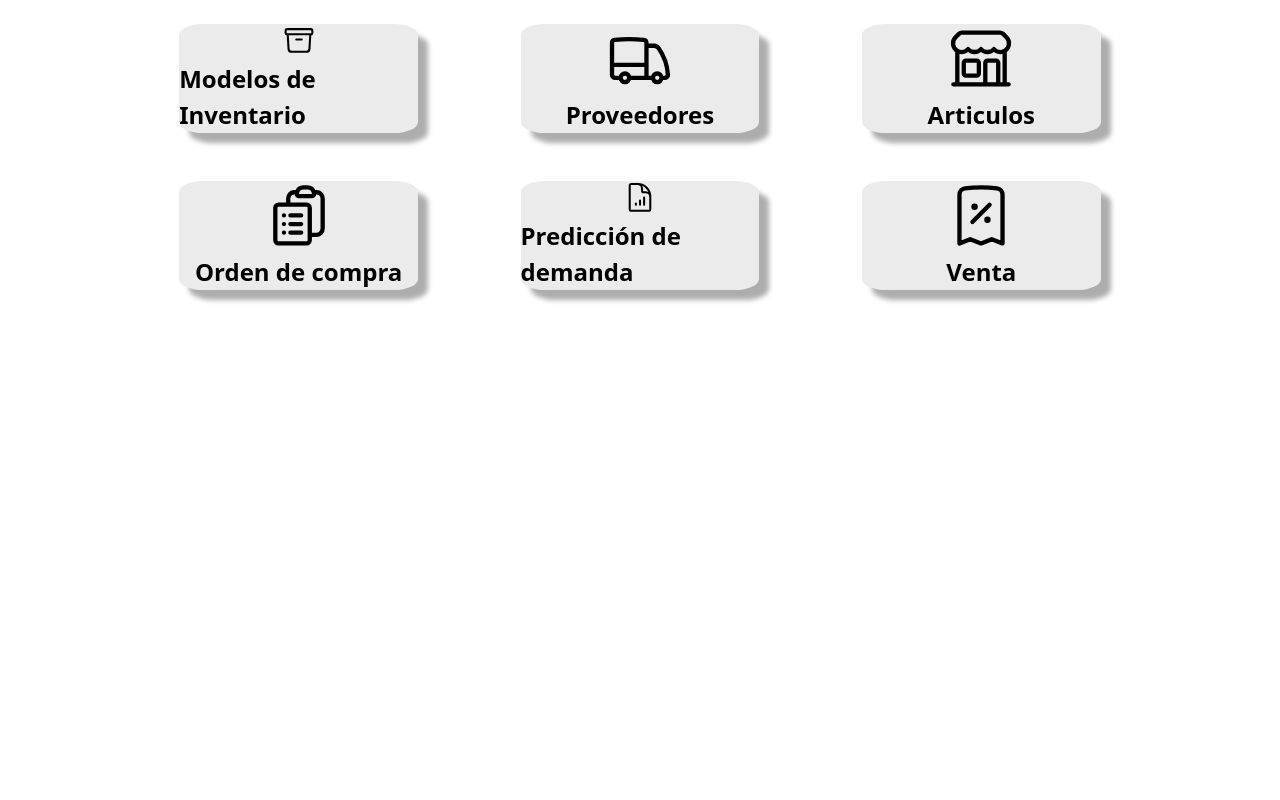
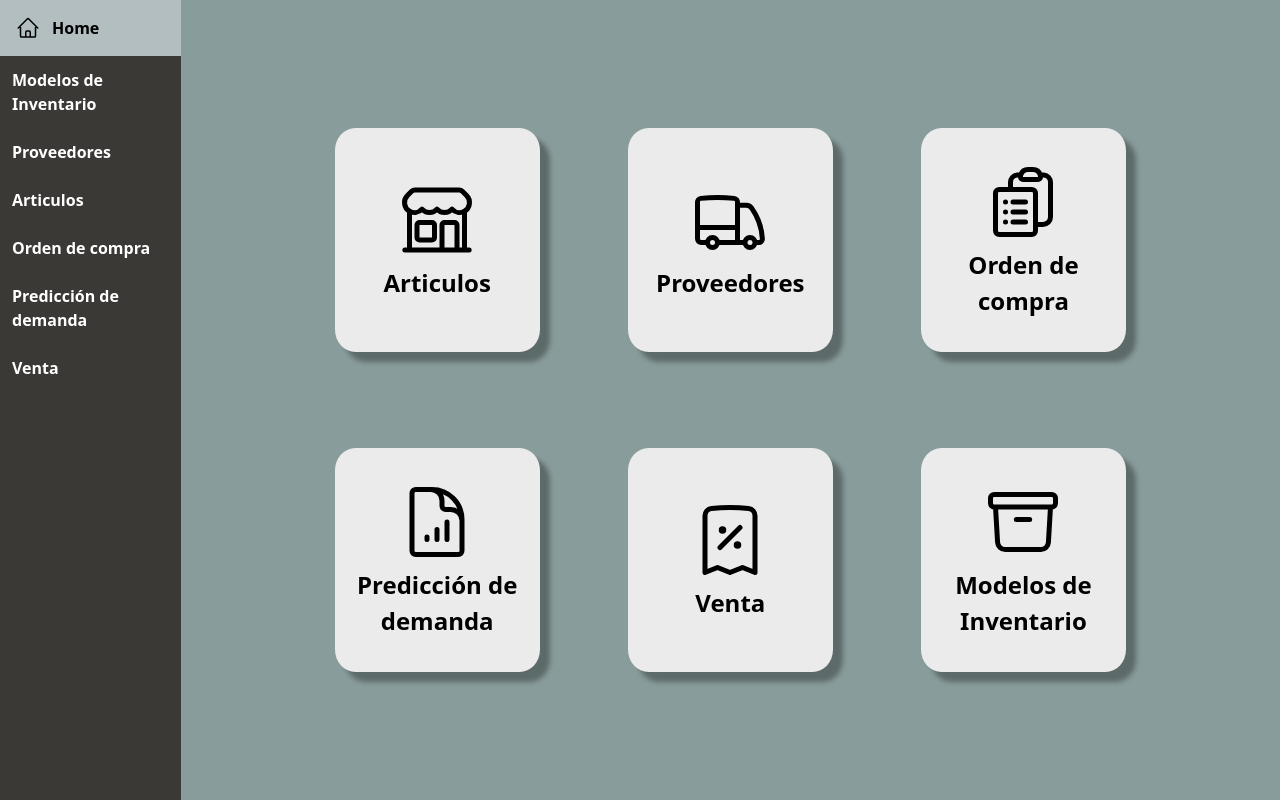
Before and after one commit to NachoBerridy/Gestion-Inventario, a Next.js app: page /LandingPage in a window 1280 px wide. Built offline with nearby package versions, Linux system fonts and the light colour scheme.

Commit message:
Navbar y coherencia de estilos

```diff
--- a/assets/styles/globals.css
+++ b/assets/styles/globals.css
@@ -2,11 +2,11 @@
 @tailwind components;
 @tailwind utilities;
 
-/* :root {
+:root {
   --foreground-rgb: 0, 0, 0;
-  --background-start-rgb: 214, 219, 220;
-  --background-end-rgb: 255, 255, 255;
-} */
+  --background-color: #889C9B;
+  --secondary-color: #B2BEBF;
+}
 
 @media (prefers-color-scheme: dark) {
   /* :root {
@@ -18,12 +18,7 @@
 
 body {
   color: rgb(var(--foreground-rgb));
-  background: linear-gradient(
-      to bottom,
-      transparent,
-      rgb(var(--background-end-rgb))
-    )
-    rgb(var(--background-start-rgb));
+  background: var(--background-color);
 }
 
 @layer utilities {
--- /dev/null
+++ b/components/Navbar/index.tsx
@@ -0,0 +1,68 @@
+import Link from "next/link";
+import { HomeIcon } from "@heroicons/react/24/outline";
+
+export default function Navbar() {
+
+  interface IPage {
+    name: string;
+    path: string;
+    iconPath: string;
+  }
+  const pages: IPage[] = [
+    {
+      name: "Modelos de Inventario",
+      path: "/proveedores",
+      iconPath:
+        "m20.25 7.5-.625 10.632a2.25 2.25 0 0 1-2.247 2.118H6.622a2.25 2.25 0 0 1-2.247-2.118L3.75 7.5M10 11.25h4M3.375 7.5h17.25c.621 0 1.125-.504 1.125-1.125v-1.5c0-.621-.504-1.125-1.125-1.125H3.375c-.621 0-1.125.504-1.125 1.125v1.5c0 .621.504 1.125 1.125 1.125Z",
+    },
+    {
+      name: "Proveedores",
+      path: "/proveedores",
+      iconPath:
+        "M8.25 18.75a1.5 1.5 0 0 1-3 0m3 0a1.5 1.5 0 0 0-3 0m3 0h6m-9 0H3.375a1.125 1.125 0 0 1-1.125-1.125V14.25m17.25 4.5a1.5 1.5 0 0 1-3 0m3 0a1.5 1.5 0 0 0-3 0m3 0h1.125c.621 0 1.129-.504 1.09-1.124a17.902 17.902 0 0 0-3.213-9.193 2.056 2.056 0 0 0-1.58-.86H14.25M16.5 18.75h-2.25m0-11.177v-.958c0-.568-.422-1.048-.987-1.106a48.554 48.554 0 0 0-10.026 0 1.106 1.106 0 0 0-.987 1.106v7.635m12-6.677v6.677m0 4.5v-4.5m0 0h-12",
+    },
+    {
+      name: "Articulos",
+      path: "/articulos",
+      iconPath:
+        "M13.5 21v-7.5a.75.75 0 0 1 .75-.75h3a.75.75 0 0 1 .75.75V21m-4.5 0H2.36m11.14 0H18m0 0h3.64m-1.39 0V9.349M3.75 21V9.349m0 0a3.001 3.001 0 0 0 3.75-.615A2.993 2.993 0 0 0 9.75 9.75c.896 0 1.7-.393 2.25-1.016a2.993 2.993 0 0 0 2.25 1.016c.896 0 1.7-.393 2.25-1.015a3.001 3.001 0 0 0 3.75.614m-16.5 0a3.004 3.004 0 0 1-.621-4.72l1.189-1.19A1.5 1.5 0 0 1 5.378 3h13.243a1.5 1.5 0 0 1 1.06.44l1.19 1.189a3 3 0 0 1-.621 4.72M6.75 18h3.75a.75.75 0 0 0 .75-.75V13.5a.75.75 0 0 0-.75-.75H6.75a.75.75 0 0 0-.75.75v3.75c0 .414.336.75.75.75Z",
+    },
+    {
+      name: "Orden de compra",
+      path: "/ordenes",
+      iconPath:
+        "M9 12h3.75M9 15h3.75M9 18h3.75m3 .75H18a2.25 2.25 0 0 0 2.25-2.25V6.108c0-1.135-.845-2.098-1.976-2.192a48.424 48.424 0 0 0-1.123-.08m-5.801 0c-.065.21-.1.433-.1.664 0 .414.336.75.75.75h4.5a.75.75 0 0 0 .75-.75 2.25 2.25 0 0 0-.1-.664m-5.8 0A2.251 2.251 0 0 1 13.5 2.25H15c1.012 0 1.867.668 2.15 1.586m-5.8 0c-.376.023-.75.05-1.124.08C9.095 4.01 8.25 4.973 8.25 6.108V8.25m0 0H4.875c-.621 0-1.125.504-1.125 1.125v11.25c0 .621.504 1.125 1.125 1.125h9.75c.621 0 1.125-.504 1.125-1.125V9.375c0-.621-.504-1.125-1.125-1.125H8.25ZM6.75 12h.008v.008H6.75V12Zm0 3h.008v.008H6.75V15Zm0 3h.008v.008H6.75V18Z",
+    },
+    {
+      name: "Predicción de demanda",
+      path: "/proveedores",
+      iconPath:
+        "M19.5 14.25v-2.625a3.375 3.375 0 0 0-3.375-3.375h-1.5A1.125 1.125 0 0 1 13.5 7.125v-1.5a3.375 3.375 0 0 0-3.375-3.375H8.25M9 16.5v.75m3-3v3M15 12v5.25m-4.5-15H5.625c-.621 0-1.125.504-1.125 1.125v17.25c0 .621.504 1.125 1.125 1.125h12.75c.621 0 1.125-.504 1.125-1.125V11.25a9 9 0 0 0-9-9Z",
+    },
+    {
+      name: "Venta",
+      path: "/proveedores",
+      iconPath:
+        "m9 14.25 6-6m4.5-3.493V21.75l-3.75-1.5-3.75 1.5-3.75-1.5-3.75 1.5V4.757c0-1.108.806-2.057 1.907-2.185a48.507 48.507 0 0 1 11.186 0c1.1.128 1.907 1.077 1.907 2.185ZM9.75 9h.008v.008H9.75V9Zm.375 0a.375.375 0 1 1-.75 0 .375.375 0 0 1 .75 0Zm4.125 4.5h.008v.008h-.008V13.5Zm.375 0a.375.375 0 1 1-.75 0 .375.375 0 0 1 .75 0Z",
+    },
+  ];
+  return (
+    <nav className="bg-darker-bg h-screen text-white">
+      <Link href="/">
+        <div className="flex items-center gap-3 p-4 bg-contrast font-semibold hover:bg-secondary-bg hover:text-black cursor-pointer">
+          <HomeIcon className="h-6 w-6" />
+          <span>Home</span>
+        </div>
+      </Link>
+      {
+        pages.map((page) => (
+          <Link key={page.path} href={page.path}>
+            <div className="flex items-center gap-3 p-3 font-semibold hover:bg-secondary-bg hover:text-black cursor-pointer">
+              <span>{page.name}</span>
+            </div>
+          </Link>
+        ))
+      }
+    </nav>
+  );
+}
--- a/components/Proveedor.tsx
+++ b/components/Proveedor.tsx
@@ -2,7 +2,7 @@ import { IProveedor } from "@/pages/api/proveedores";
 
 export default function Proveedor({ proveedor }: { proveedor: IProveedor }) {
   return (
-    <div className="flex gap-3 border border-black p-3 border-wid">
+    <div className="flex gap-3 border border-black p-3 border-wid bg-white">
       <span className="grow">{proveedor.nombre}</span>
       <span className="w-10 cursor-pointer">
         <svg
--- a/pages/LandingPage.tsx
+++ b/pages/LandingPage.tsx
@@ -7,22 +7,16 @@ export default function LandingPage() {
   }
   const pages: IPage[] = [
     {
-      name: "Modelos de Inventario",
-      path: "/proveedores",
+      name: "Articulos",
+      path: "/articulos",
       iconPath:
-        "m20.25 7.5-.625 10.632a2.25 2.25 0 0 1-2.247 2.118H6.622a2.25 2.25 0 0 1-2.247-2.118L3.75 7.5M10 11.25h4M3.375 7.5h17.25c.621 0 1.125-.504 1.125-1.125v-1.5c0-.621-.504-1.125-1.125-1.125H3.375c-.621 0-1.125.504-1.125 1.125v1.5c0 .621.504 1.125 1.125 1.125Z",
+        "M13.5 21v-7.5a.75.75 0 0 1 .75-.75h3a.75.75 0 0 1 .75.75V21m-4.5 0H2.36m11.14 0H18m0 0h3.64m-1.39 0V9.349M3.75 21V9.349m0 0a3.001 3.001 0 0 0 3.75-.615A2.993 2.993 0 0 0 9.75 9.75c.896 0 1.7-.393 2.25-1.016a2.993 2.993 0 0 0 2.25 1.016c.896 0 1.7-.393 2.25-1.015a3.001 3.001 0 0 0 3.75.614m-16.5 0a3.004 3.004 0 0 1-.621-4.72l1.189-1.19A1.5 1.5 0 0 1 5.378 3h13.243a1.5 1.5 0 0 1 1.06.44l1.19 1.189a3 3 0 0 1-.621 4.72M6.75 18h3.75a.75.75 0 0 0 .75-.75V13.5a.75.75 0 0 0-.75-.75H6.75a.75.75 0 0 0-.75.75v3.75c0 .414.336.75.75.75Z",
     },
     {
       name: "Proveedores",
       path: "/proveedores",
       iconPath:
         "M8.25 18.75a1.5 1.5 0 0 1-3 0m3 0a1.5 1.5 0 0 0-3 0m3 0h6m-9 0H3.375a1.125 1.125 0 0 1-1.125-1.125V14.25m17.25 4.5a1.5 1.5 0 0 1-3 0m3 0a1.5 1.5 0 0 0-3 0m3 0h1.125c.621 0 1.129-.504 1.09-1.124a17.902 17.902 0 0 0-3.213-9.193 2.056 2.056 0 0 0-1.58-.86H14.25M16.5 18.75h-2.25m0-11.177v-.958c0-.568-.422-1.048-.987-1.106a48.554 48.554 0 0 0-10.026 0 1.106 1.106 0 0 0-.987 1.106v7.635m12-6.677v6.677m0 4.5v-4.5m0 0h-12",
-    },
-    {
-      name: "Articulos",
-      path: "/articulos",
-      iconPath:
-        "M13.5 21v-7.5a.75.75 0 0 1 .75-.75h3a.75.75 0 0 1 .75.75V21m-4.5 0H2.36m11.14 0H18m0 0h3.64m-1.39 0V9.349M3.75 21V9.349m0 0a3.001 3.001 0 0 0 3.75-.615A2.993 2.993 0 0 0 9.75 9.75c.896 0 1.7-.393 2.25-1.016a2.993 2.993 0 0 0 2.25 1.016c.896 0 1.7-.393 2.25-1.015a3.001 3.001 0 0 0 3.75.614m-16.5 0a3.004 3.004 0 0 1-.621-4.72l1.189-1.19A1.5 1.5 0 0 1 5.378 3h13.243a1.5 1.5 0 0 1 1.06.44l1.19 1.189a3 3 0 0 1-.621 4.72M6.75 18h3.75a.75.75 0 0 0 .75-.75V13.5a.75.75 0 0 0-.75-.75H6.75a.75.75 0 0 0-.75.75v3.75c0 .414.336.75.75.75Z",
     },
     {
       name: "Orden de compra",
@@ -41,6 +35,12 @@ export default function LandingPage() {
       path: "/proveedores",
       iconPath:
         "m9 14.25 6-6m4.5-3.493V21.75l-3.75-1.5-3.75 1.5-3.75-1.5-3.75 1.5V4.757c0-1.108.806-2.057 1.907-2.185a48.507 48.507 0 0 1 11.186 0c1.1.128 1.907 1.077 1.907 2.185ZM9.75 9h.008v.008H9.75V9Zm.375 0a.375.375 0 1 1-.75 0 .375.375 0 0 1 .75 0Zm4.125 4.5h.008v.008h-.008V13.5Zm.375 0a.375.375 0 1 1-.75 0 .375.375 0 0 1 .75 0Z",
+    },
+    {
+      name: "Modelos de Inventario",
+      path: "/proveedores",
+      iconPath:
+        "m20.25 7.5-.625 10.632a2.25 2.25 0 0 1-2.247 2.118H6.622a2.25 2.25 0 0 1-2.247-2.118L3.75 7.5M10 11.25h4M3.375 7.5h17.25c.621 0 1.125-.504 1.125-1.125v-1.5c0-.621-.504-1.125-1.125-1.125H3.375c-.621 0-1.125.504-1.125 1.125v1.5c0 .621.504 1.125 1.125 1.125Z",
     },
   ];
 
@@ -81,6 +81,7 @@ export default function LandingPage() {
               cursor: "pointer",
               flexDirection: "column",
             }}
+            className="hover:scale-105"
           >
             <svg
               xmlns="http://www.w3.org/2000/svg"
@@ -102,6 +103,7 @@ export default function LandingPage() {
                 marginTop: "5px",
                 fontSize: "24px",
                 fontWeight: "bold",
+                textAlign: "center",
               }}
             >
               {page.name}
--- a/pages/_app.tsx
+++ b/pages/_app.tsx
@@ -2,12 +2,16 @@ import "@/assets/styles/globals.css";
 import type { AppProps } from "next/app";
 import { ToastContainer } from 'react-toastify';
 import 'react-toastify/dist/ReactToastify.css';
+import Navbar from "@/components/Navbar";
 
 export default function App({ Component, pageProps }: AppProps) {
   return(
     <>
       <ToastContainer />
-      <Component {...pageProps} />
+      <div className="w-screen h-screen flex justify-start">
+        <Navbar />
+        <Component {...pageProps} />
+      </div>
     </>
   )
 }
--- a/pages/articulos/index.tsx
+++ b/pages/articulos/index.tsx
@@ -2,7 +2,7 @@ import Articulos from "@/components/Articulos";
 
 export default function ArticulosPage() {
     return (
-        <div className="flex justify-center items-center">
+        <div className="flex justify-center items-center w-screen h-screen px-8">
 
             <Articulos />
         </div>
--- a/pages/index.tsx
+++ b/pages/index.tsx
@@ -1,13 +1,13 @@
-import Image from "next/image";
 import { Inter } from "next/font/google";
 import LandingPage from "./LandingPage";
+import Navbar from "@/components/Navbar";
 
 const inter = Inter({ subsets: ["latin"] });
 
 export default function Home() {
   return (
     <main
-     style={{width:'100vw', height:'100vh',display:'flex', backgroundColor:'#a9def0'}}
+     style={{width:'100vw', height:'100vh',display:'flex'}}
     >
       <LandingPage/>
     </main>
--- a/pages/ordenes/index.tsx
+++ b/pages/ordenes/index.tsx
@@ -4,7 +4,6 @@ import { useState, useEffect } from "react";
 import axios from "axios";
 import { IOrdenCompra } from "@/pages/api/ordenes";
 import React from "react";
-import { ArrowLeftIcon } from "@heroicons/react/24/outline";
 
 export default function Orden(){
 
@@ -49,8 +48,7 @@ export default function Orden(){
 
 
   return (
-    <div className="w-screen h-screen bg-gray-600 flex justify-center items-center text-blackcon">
-      <ArrowLeftIcon className="h-8 w-8 cursor-pointer absolute top-4 left-4" onClick={() => window.history.back()} />
+    <div className="w-screen h-screen flex justify-center items-center text-blackcon">
       <table className="w-3/4 bg-white text-black p-4 m-4 rounded-lg shadow-lg">
         <thead>
           <tr className="bg-gray-200 text-gray-800 text-lg font-semibold uppercase" >
--- a/tailwind.config.ts
+++ b/tailwind.config.ts
@@ -11,8 +11,14 @@ const config: Config = {
       backgroundImage: {
         "gradient-radial": "radial-gradient(var(--tw-gradient-stops))",
         "gradient-conic":
-          "conic-gradient(from 180deg at 50% 50%, var(--tw-gradient-stops))",
+        "conic-gradient(from 180deg at 50% 50%, var(--tw-gradient-stops))",
       },
+      colors: {
+        "primary-bg": "#889C9B",
+        "secondary-bg": "#B2BEBF",
+        "darker-bg": "#3B3936",
+        "contrast": "#BD2A2E",
+      }
     },
   },
   plugins: [],
```
